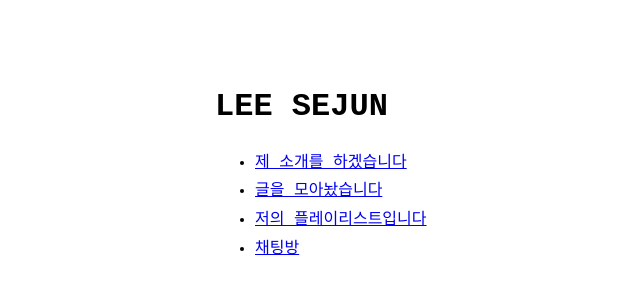
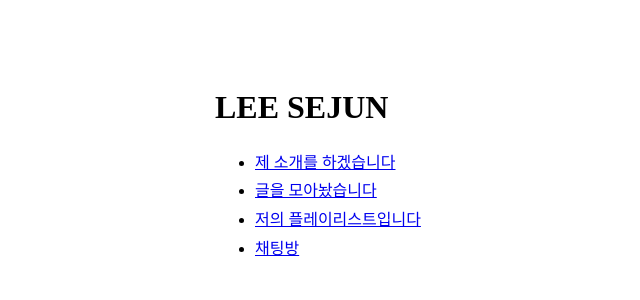
Before and after one commit to 3adqs-Smp9V-mzBbO-saX51/3adqs-Smp9V-mzBbO-saX51.github.io, a Jekyll site: the page built from index.md, in a window 1280 px wide. Shown: the top 300 px of the page, without its empty margins (105-745 px from the left). Built offline with Jekyll 4.4.1, drawn with Linux system fonts in a browser that asks for light colours; some web fonts are replaced.

Commit message:
Update no-style-please.scss

```diff
--- a/_sass/no-style-please.scss
+++ b/_sass/no-style-please.scss
@@ -19,13 +19,15 @@
 // bg color is also needed in html in order to
 // block body's background propagation
 // see: https://stackoverflow.com/a/61265706
+
+@import url('https://fonts.googleapis.com/css2?family=Gowun+Batang:wght@400;700&display=swap');
 html, body { background: white; }
 
 html { height: 100%; }
 
 body {
   color: black;
-  font-family: monospace;
+  font-family: 'Gowon Batang';
   font-size: 16px;
   line-height: 1.4;
   margin: 0;
```
